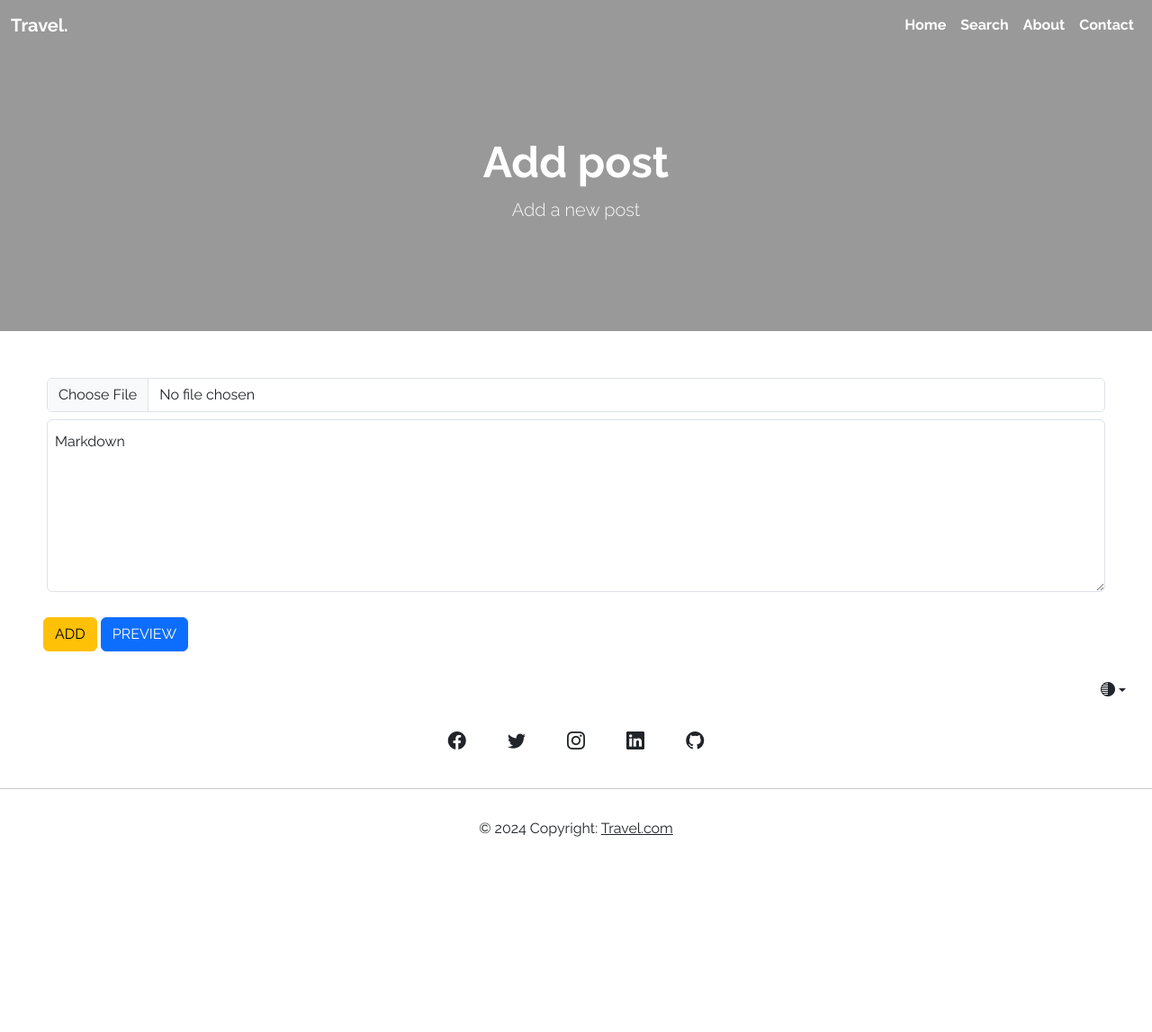
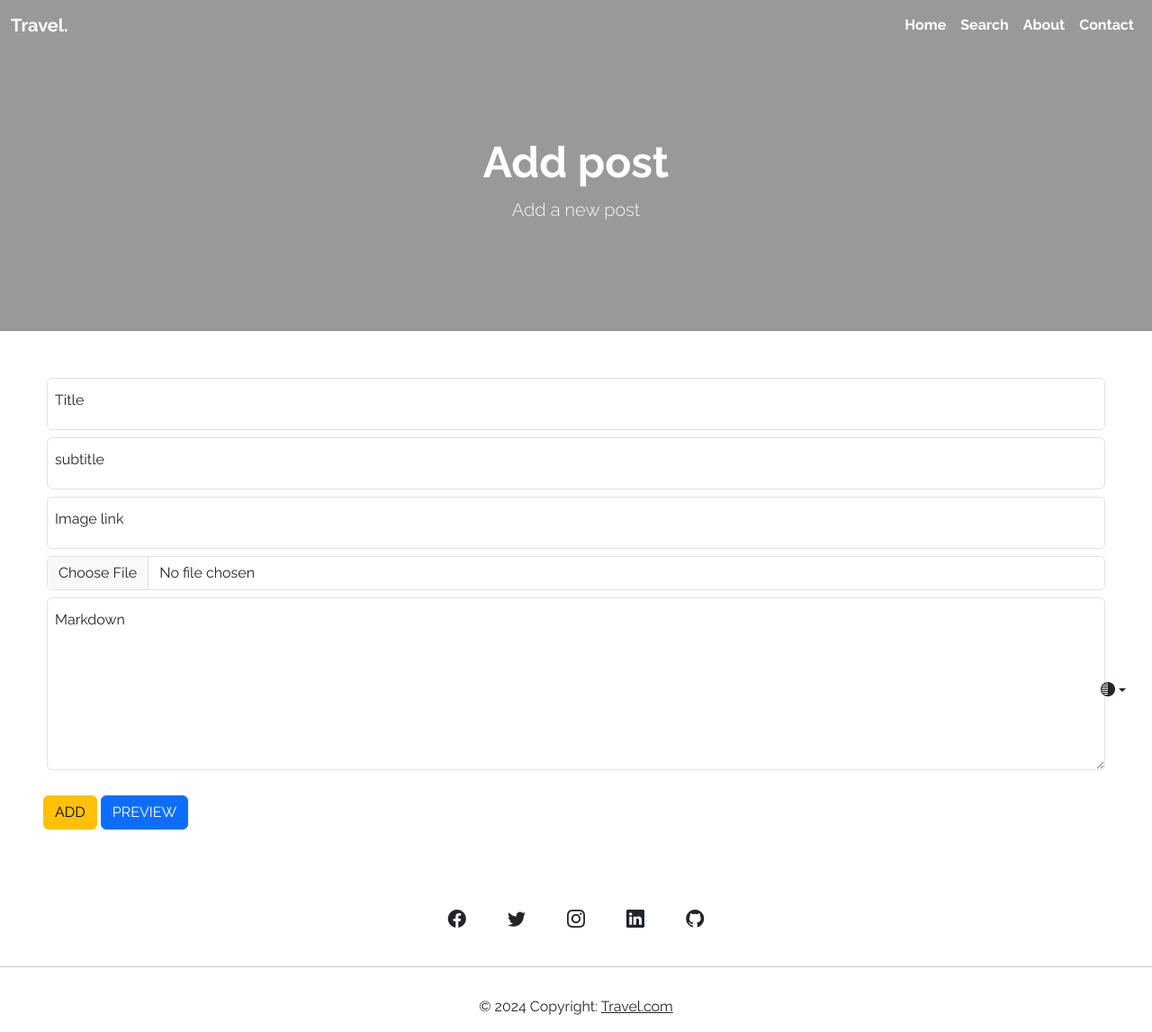
Before and after one commit to coder-72/CS50-final-project, a Flask app: page /admin/add_post in a window 1280 px wide. Shown: the whole page at 90% size. Before the commit the page ends 930 px from the top, so only its background shows below. Run offline with Flask 3, Linux system fonts and the light colour scheme; some libraries are stand-ins or nearby versions.

Commit message:
adding posts is fully working

```diff
--- a/admin.py
+++ b/admin.py
@@ -1,4 +1,4 @@
-from flask import Blueprint, request, render_template
+from flask import Blueprint, request, render_template, abort
 from werkzeug.exceptions import HTTPException
 import utils
 
@@ -11,7 +11,37 @@
 
 @admin.route("/add_post", methods=["GET", "POST"])
 def add_post():
-    return render_template("admin/add_post.html", page_title="Add post", title="Add post",subtitle="Add a new post", show_thanks=True)
+    if request.method == "POST":
+        file = request.files.get("file")
+        text = request.form.get("markdown", "")
+        title = request.form.get("title")
+        subtitle = request.form.get("subtitle", "")
+        image = request.form.get("image")
+        print(text, title, subtitle, image)
+        if  title and image:
+            if file and utils.allowed_file(file.filename):
+                markdown = file.read().decode("utf-8")
+            elif text:
+                markdown = text
+            else:
+                abort(500, description="file or markdown required")
+            utils.add_post(title, subtitle, image, markdown)
+            return render_template("admin/add_post.html", page_title="Add post", title="Add post",
+                                   subtitle="Add a new post", show_thanks=True)
+        else:
+            abort(500, description="title and image is required")
+    else:
+        return render_template("admin/add_post.html", page_title="Add post", title="Add post",subtitle="Add a new post", show_thanks=False)
+
+@admin.route("/add_post/preview", methods=["POST"])
+def preview():
+    markdown = request.form.get("markdown")
+    title = request.form.get("title")
+    subtitle = request.form.get("subtitle")
+    image = request.form.get("title")
+    return render_template("views/post.html", page_title="post preview", title=title, subtitle=subtitle, heading_image=image, date=utils.format_date(utils.get_time()), post_content=utils.markdown_to_html(markdown))
+
+
 
 @admin.errorhandler(Exception)
 def error_handler(error):
--- a/static/js/add_post.js
+++ b/static/js/add_post.js
@@ -1,7 +1,15 @@
 $(document).ready(
     function (){
+        $('#modal-add-yes').click(
+        function (){
+            form = document.getElementById('addForm');
+            form.submit();
+        }
+        );
+
         $('#previewButton').click(
         function (){
+            console.log('preview')
             files = $('#file')[0].files
             if(files.length > 0)
             {
@@ -9,7 +17,11 @@
                 let reader = new FileReader();
 
                 reader.onload = function(event){
-                    loadPreview(event.target.result);
+                    let text = event.target.result
+                    let title = $('#title').val();
+                    let subtitle = $('#subtitle').val();
+                    let image = $('#image').val();
+                    loadPreview(text, title, subtitle, image);
                 }
 
                 reader.readAsText(file);
@@ -17,24 +29,45 @@
             else
             {
                 let text = $('#markdown').val();
-                loadPreview(text);
+                let title = $('#title').val();
+                let subtitle = $('#subtitle').val();
+                let image = $('#image').val();
+                loadPreview(text, title, subtitle, image);
             }
 
         }
         );
 });
- function loadPreview(markdown){
+ function loadPreview(markdown, title, subtitle, image){
     let form = document.createElement('form');
     form.method = 'POST';
     form.target = '_blank';
     form.action = '/admin/add_post/preview';
     form.style.display = 'none';
 
-    let input = document.createElement('input');
-    input.type = 'hidden';
-    input.name = 'markdown';
-    input.value = markdown;
-    form.appendChild(input);
+    let input1 = document.createElement('input');
+    input1.type = 'hidden';
+    input1.name = 'markdown';
+    input1.value = markdown;
+    form.appendChild(input1);
+
+    let input2 = document.createElement('input');
+    input2.type = 'hidden';
+    input2.name = 'title';
+    input2.value = title;
+    form.appendChild(input2);
+
+    let input3 = document.createElement('input');
+    input3.type = 'hidden';
+    input3.name = 'subtitle';
+    input3.value = subtitle;
+    form.appendChild(input3);
+
+    let input4 = document.createElement('input');
+    input4.type = 'hidden';
+    input4.name = 'image';
+    input4.value = image;
+    form.appendChild(input4);
 
     document.body.appendChild(form);
     form.submit()
--- /dev/null
+++ b/static/js/validate2.js
@@ -0,0 +1,46 @@
+// MADE WITH CHATGPT
+// Function to handle form validation
+(function () {
+    'use strict';
+
+    // Fetch all the forms we want to apply custom Bootstrap validation to
+    var forms = document.querySelectorAll('.needs-validation');
+    var submitButtons = document.querySelectorAll('.submit'); // Button class for submission
+
+    // Loop over each button and attach a click event listener
+    Array.prototype.slice.call(submitButtons).forEach(function (button) {
+        button.addEventListener('click', function (event) {
+            // Prevent default button behavior
+            event.preventDefault();
+
+            let isValid = true; // Assume the form is valid
+
+            // Loop over each form and validate
+            Array.prototype.slice.call(forms).forEach(function (form) {
+                // Check validity of the form
+                if (!form.checkValidity()) {
+                    isValid = false; // Mark as invalid if any form is invalid
+                    event.stopPropagation(); // Stop propagation if invalid
+                }
+
+                // Add Bootstrap validation classes
+                form.classList.add('was-validated');
+            });
+
+            // If the form is valid, show the modal
+            if (isValid) {
+                console.log('add clicked');
+                let title = $('#title').val(); // Get the title value
+                $('.modal-body p').html('Are you sure you want to add the post titled <strong>' + title + '</strong>?');
+                $('#add-modal').modal("show"); // Show the modal
+            }
+        }, false);
+    });
+
+    // Handle modal confirmation for adding post
+    $('#modal-add-yes').click(function() {
+        // Submit the form once the user confirms
+        $('#addForm').submit(); // Trigger form submission
+        // Optionally reset the form after a successful submission
+    });
+})();
--- a/templates/admin/add_post.html
+++ b/templates/admin/add_post.html
@@ -8,10 +8,46 @@
 {%  endblock %}
 
 {% block content %}
+
+<div class="modal fade" id="add-modal" tabindex="-1" aria-labelledby="modalTitle">
+    <div class="modal-dialog modal-dialog-centered">
+        <div class="modal-content">
+            <div class="modal-header">
+                <h1 class="modal-title fs-5" id="modalTitle">Are you sure you want to add this?</h1>
+                <button type="button" class="btn-close" data-bs-dismiss="modal" aria-label="close"></button>
+            </div>
+            <div class="modal-body">
+                <p></p>
+            </div>
+            <div class="modal-footer">
+                <button type="button" class="btn btn-primary" data-bs-dismiss="modal" id="modal-add-yes">Yes</button>
+                <button type="button" class="btn btn-danger" data-bs-dismiss="modal">No</button>
+            </div>
+
+        </div>
+
+    </div>
+</div>
+
 <div class="m-5">
-    <form id="addForm" class="needs-validation" method="post" novalidate>
+    <form id="addForm" class="needs-validation" method="post" action="{{ url_for('admin.add_post') }}" novalidate>
+        <div class="form-floating p-1 has-validation">
+            <input type="text" class="form-control" id="title" placeholder="title" name="title" required>
+            <label for="title">Title</label>
+            <div class="invalid-feedback">Title is required</div>
+        </div>
+        <div class="form-floating p-1 has-validation">
+            <input type="text" class="form-control" id="subtitle" placeholder="subtitle" name="subtitle">
+            <label for="subtitle">subtitle</label>
+            <div class="invalid-feedback">Invalid subtitle</div>
+        </div>
+        <div class="form-floating p-1 has-validation">
+            <input type="text" class="form-control" id="image" placeholder="image link" name="image" required>
+            <label for="image">Image link</label>
+            <div class="invalid-feedback">Image is required</div>
+        </div>
         <div class="form p-1 has-validation">
-            <input class="form-control" id="file" type="file" placeholder="No file chosen" name="file"/>
+            <input class="form-control" id="file" type="file" placeholder="No file chosen" name="file" accept=".md, .txt"/>
             <div class="invalid-feedback">File needs to be valid.</div>
         </div>
         <div class="form-floating p-1">
@@ -21,7 +57,7 @@
         </div>
         <br />
         <div>
-            <button class="btn btn-warning text-uppercase" id="addButton" type="submit">add</button>
+            <button class="btn btn-warning text-uppercase submit" id="add-button" type="button">add</button>
             <button class="btn btn-primary text-uppercase" id="previewButton" type="button">preview</button>
         </div>
     </form>
@@ -41,7 +77,7 @@
 {% endblock %}
 
 {% block scripts %}
-    <script src="{{url_for('static', filename='js/validate.js')}}"></script>
+    <script src="{{url_for('static', filename='js/validate2.js')}}"></script>
     <script src="{{url_for('static', filename='js/add_post.js')}}"></script>
     <script>
         $(document).ready(function() {
```
Also changed, not shown: utils.py (+11 -0 lines), blog.db.
